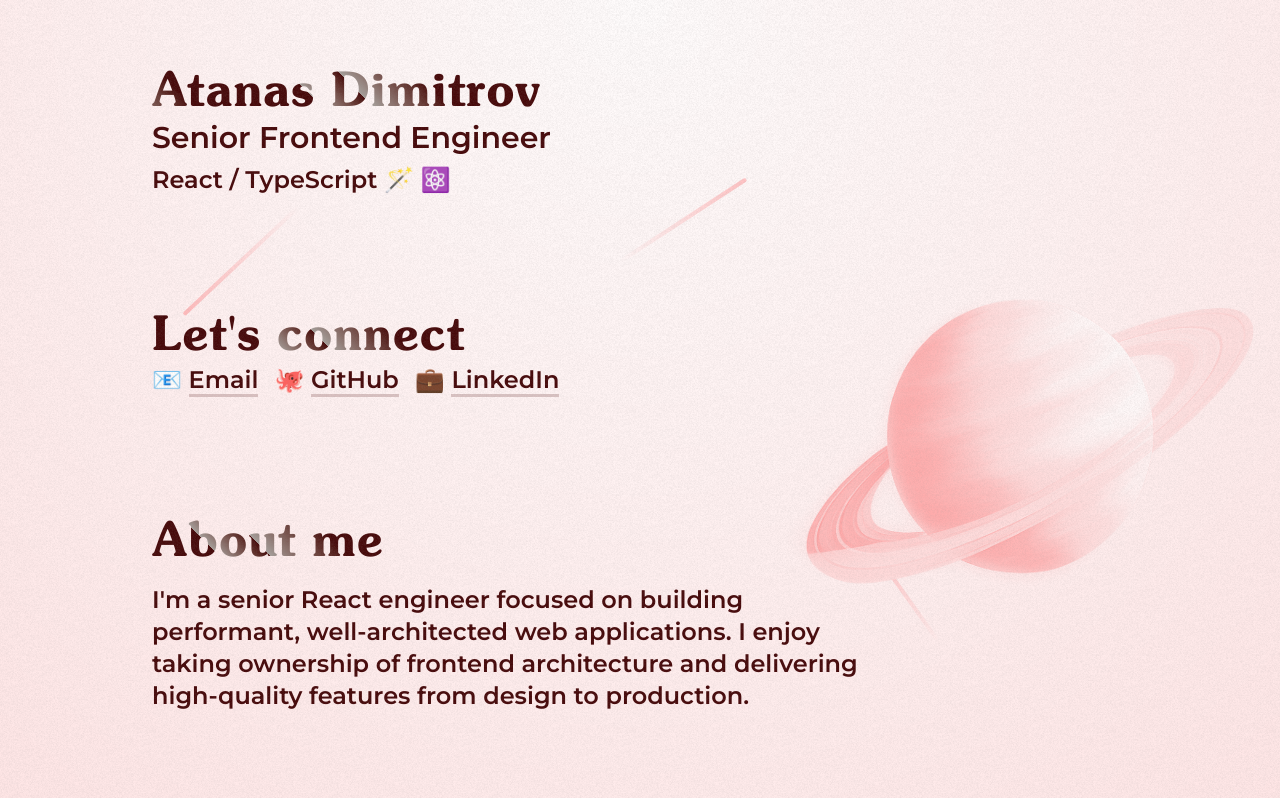
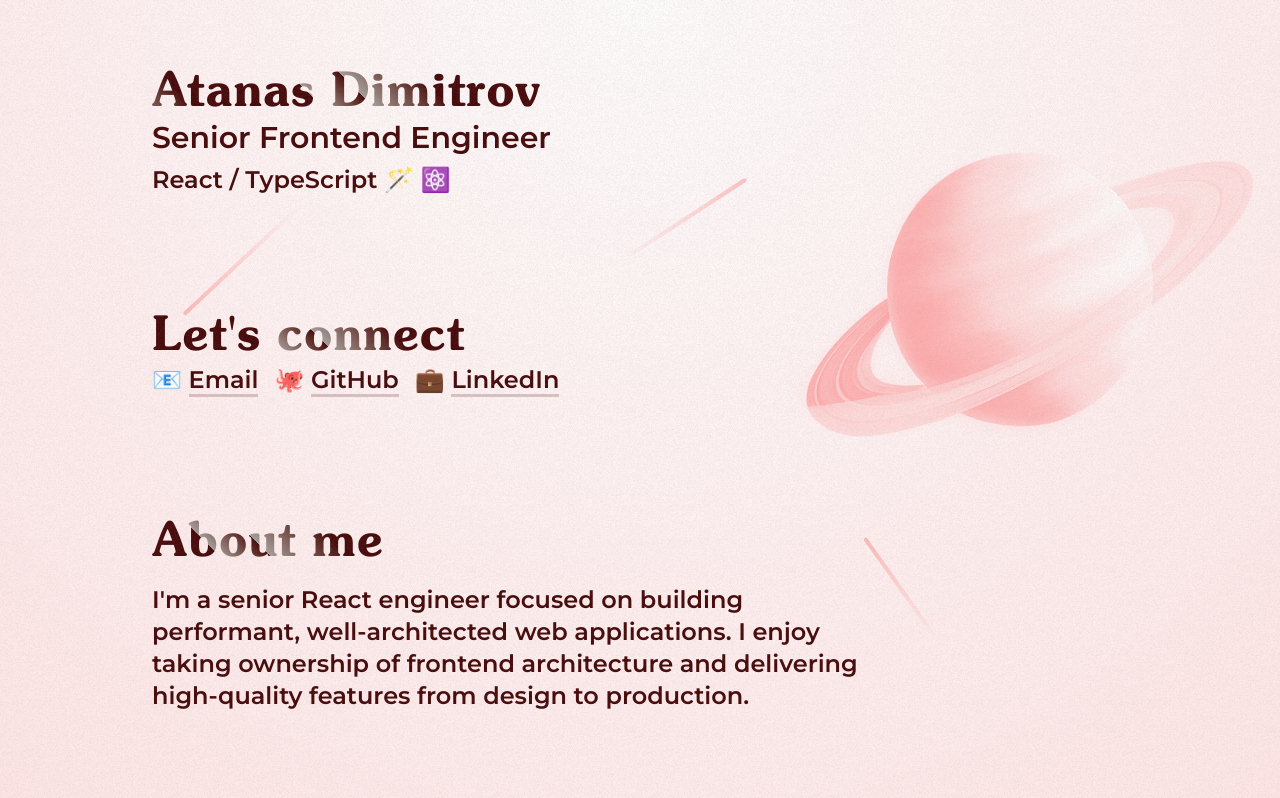
Before and after one commit to atanas-dim/portfolio-2, a Next.js app: page / in a window 1280 px wide. Shown: the top 798 px of the page. Built offline with nearby package versions, Linux system fonts and the light colour scheme.

Commit message:
Update parallax values

```diff
--- a/src/app/page.tsx
+++ b/src/app/page.tsx
@@ -49,8 +49,8 @@ export default function HomePage() {
             role="presentation"
             src={planet1Img}
             alt=""
-            data-parallax="150"
-            className="bg-image absolute top-10 -right-40 -z-1 size-100 object-contain md:-right-20 lg:-right-10 xl:top-5 xl:-right-35 xl:size-120 2xl:-right-60"
+            data-parallax="-85"
+            className="bg-image absolute top-10 -right-40 -z-1 size-100 object-contain md:-right-20 lg:-right-10 xl:top-15 xl:-right-35 xl:size-120 2xl:-right-60"
             quality={100}
           />
         </section>
@@ -98,7 +98,7 @@ export default function HomePage() {
             role="presentation"
             src={planet2Img}
             alt=""
-            data-parallax="150"
+            data-parallax="-100"
             className="bg-image absolute top-10 -left-40 -z-1 size-80 object-contain md:-left-50 lg:-left-60 xl:top-5 xl:-left-70 xl:size-100 2xl:-left-80"
             quality={100}
           />
@@ -124,7 +124,7 @@ export default function HomePage() {
             role="presentation"
             src={planet3Img}
             alt=""
-            data-parallax="75"
+            data-parallax="-75"
             className="bg-image absolute top-50 -right-40 -z-1 size-90 object-contain sm:-top-70 md:-right-50 lg:-right-60 xl:-top-100 xl:-right-70 xl:size-120 2xl:-right-80"
             quality={100}
           />
@@ -137,8 +137,8 @@ export default function HomePage() {
             role="presentation"
             src={marsImg}
             alt=""
-            data-parallax="40"
-            className="bg-image h-full w-full max-w-[1920px] scale-115 object-contain xl:scale-100"
+            data-parallax="-40"
+            className="bg-image h-full w-full max-w-[1920px] translate-y-6 scale-115 object-contain lg:translate-y-24 xl:translate-y-32 xl:scale-100"
             quality={100}
             priority
           />
```
